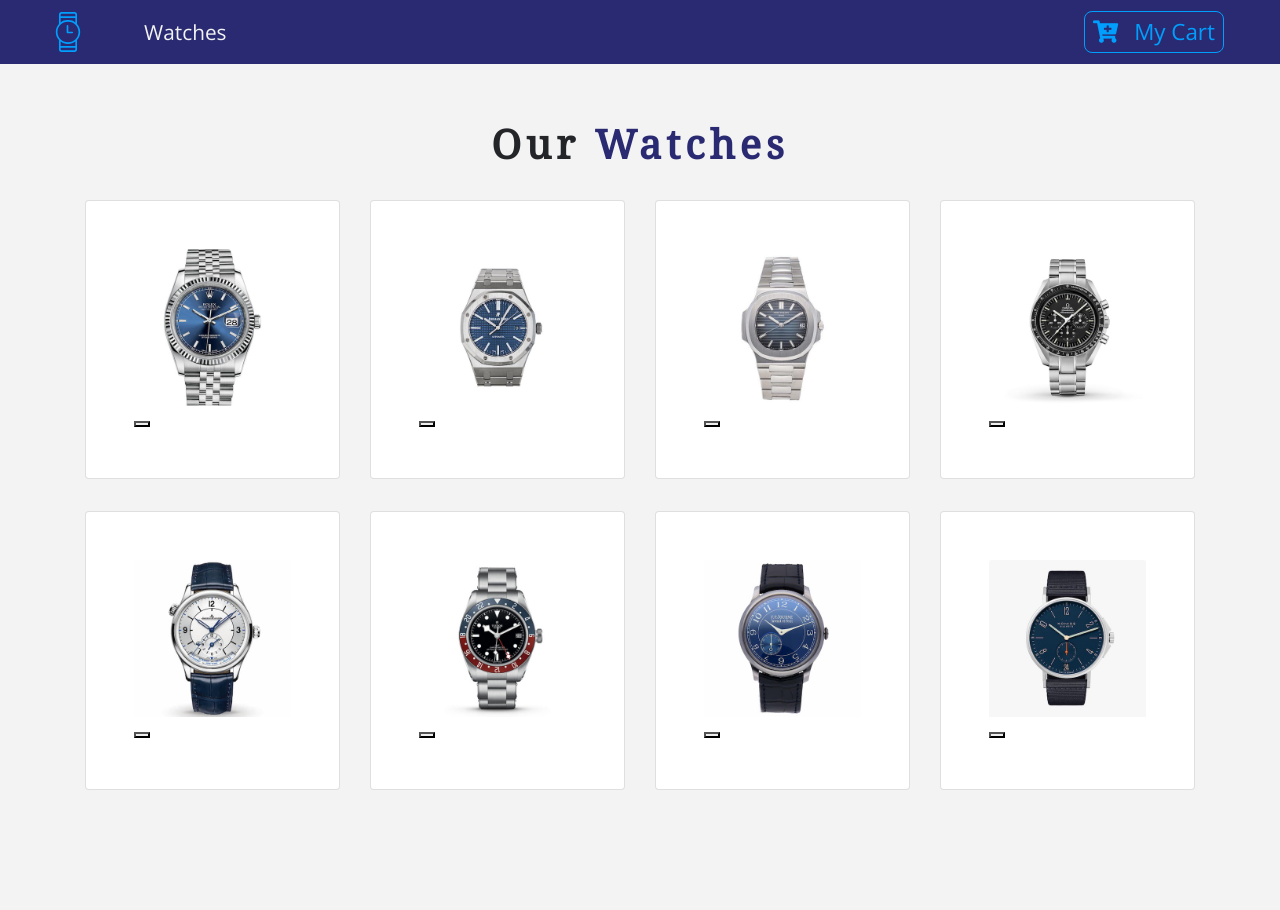
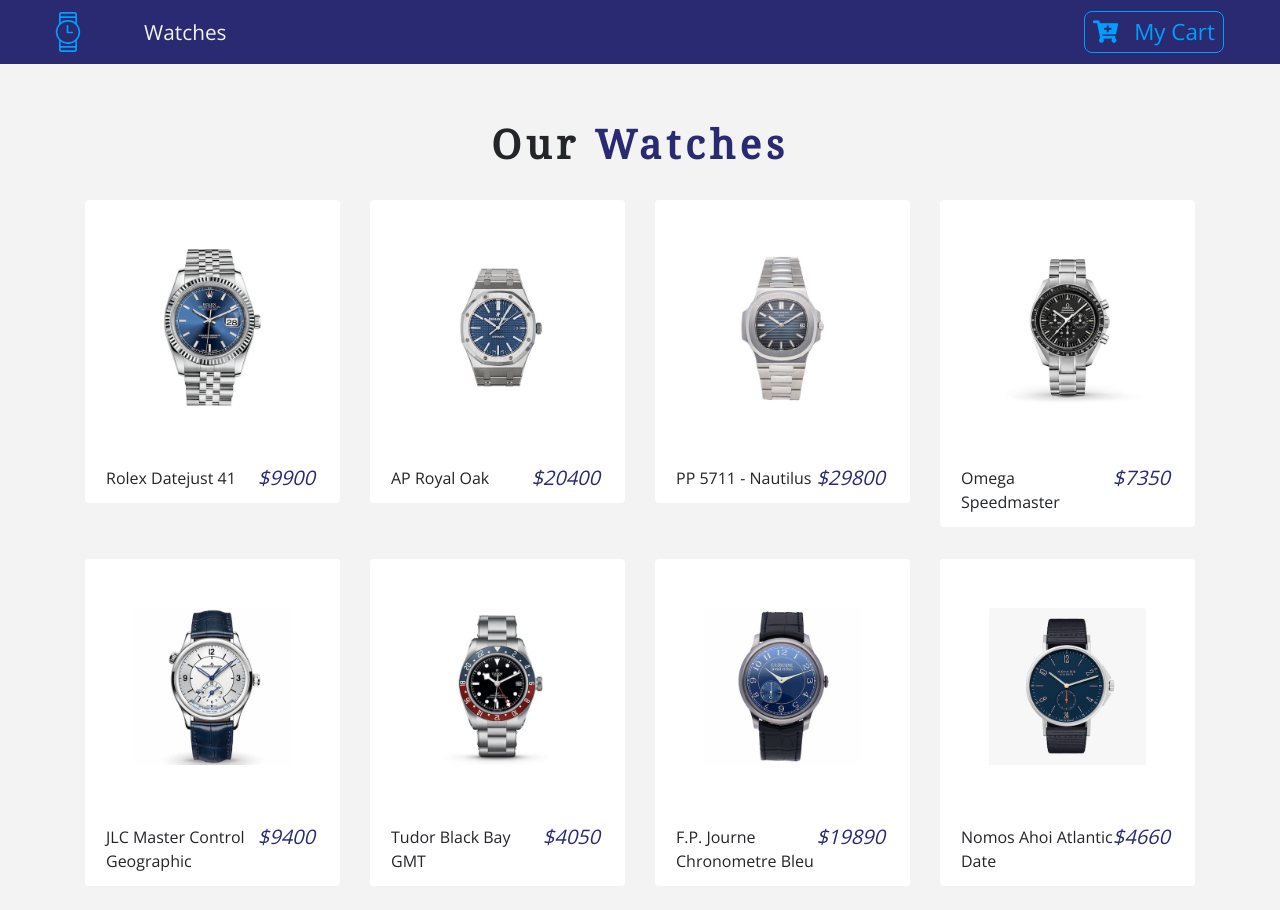
Before and after one commit to sethfeingold/watch-store-react, a React (Create React App) app: page / in a window 1280 px wide. Shown: the top 910 px of the page. Before the commit the page ends 854 px from the top, so only its background shows below. Built offline with nearby package versions, Linux system fonts and the light colour scheme.

Commit message:
product card footer added, cart button animation made, setup componentDidMount "setProducts" method

```diff
--- a/src/components/Product.js
+++ b/src/components/Product.js
@@ -2,6 +2,7 @@
 import styled from 'styled-components';
 import {Link} from 'react-router-dom';
 import {ProductConsumer} from '../context';
+import PropTypes from 'prop-types';
 
 export default class Product extends Component {
     render() {
@@ -13,7 +14,22 @@
                         <Link to="/details">
                             <img src={img} alt="product" className="card-img-top" />
                         </Link>
-                        <button className="cart-btn"></button>
+                        <button className="cart-btn" disabled={inCart ? true: false } onClick={() => {console.log('added to the cart')}}>
+                            {inCart ? (
+                                <p className="text-capitalize mb-0" disabled>in cart</p>
+                            ) : (
+                                <i className="fas fa-cart-plus"/>
+                            )}
+                        </button>
+                    </div>
+                    {/* card footer */}
+                    <div className="card-footer d-flex justify-content-between">
+                        <p className="align-self-center mb-0">
+                            {title}
+                        </p>
+                        <h5 className="text-blue font-italic mb-0">
+                            <span className="mr-1">${price}</span>
+                        </h5>
                     </div>
                 </div>
             </ProductWrapper>
@@ -22,5 +38,71 @@
 }
 
 const ProductWrapper = styled.div`
+    .card {
+        border-color: transparent;
+        transition: all 0.4s linear;
+    }
 
+    .card-footer {
+        background: transparent;
+        border-top: transparent;
+        transition: all 0.4s linear;
+    }
+    &:hover{
+
+        .card {
+            border: 0.04rem solid rgba(0,0,0,0.2);
+            box-shadow: 2px 2px 5px 0px rgba(0,0,0,0.2);
+        }
+        .card-footer {
+            background: rgba(247,247,247);
+        }
+
+    }
+
+    .img-container {
+        position: relative;
+        overflow: hidden;
+    }
+
+    .card-img-top {
+        transition: all 0.4s linear;
+    }
+
+    .img-container:hover .card-img-top {
+        transform: scale(1.1);
+    }
+
+    .cart-btn {
+        position: absolute;
+        bottom: 0;
+        right: 0;
+        padding: 0.2rem 0.4rem;
+        background: var(--lightBlue);
+        border: none;
+        color: var(--mainWhite);
+        font-size: 1.4rem;
+        border-radius: 0.5rem 0 0 0;
+        transform: translate(100%, 100%);
+        transition: all 0.4s linear;
+    }
+
+    .img-container:hover .cart-btn {
+        transform: translate(0, 0);
+    }
+
+    .cart-btn:hover {
+        color: var(--mainBlue);
+        cursor: pointer;
+    }
 `;
+
+Product.propTypes = {
+    product: PropTypes.shape({
+        id: PropTypes.number,
+        img: PropTypes.string,
+        title: PropTypes.string,
+        price: PropTypes.number,
+        inCart: PropTypes.bool
+    }).isRequired
+}
--- a/src/context.js
+++ b/src/context.js
@@ -10,7 +10,22 @@
     state = {
         products: storeProducts,
         detailProduct
+    };
+
+    componentDidMount() {
+        this.setProducts();
     }
+
+    setProducts = () => {
+        let tempProducts = [];
+        storeProducts.forEach(item => {
+            const singleItem = {...item};
+            tempProducts = [...tempProducts, singleItem];
+        });
+        this.setState(() => {
+            return {products: tempProducts}
+        });
+    };
 
     handleDetail = () => {
         console.log('hello from detail');
```
Also changed, not shown: src/setupTests.js (deleted, +0 -5 lines).
